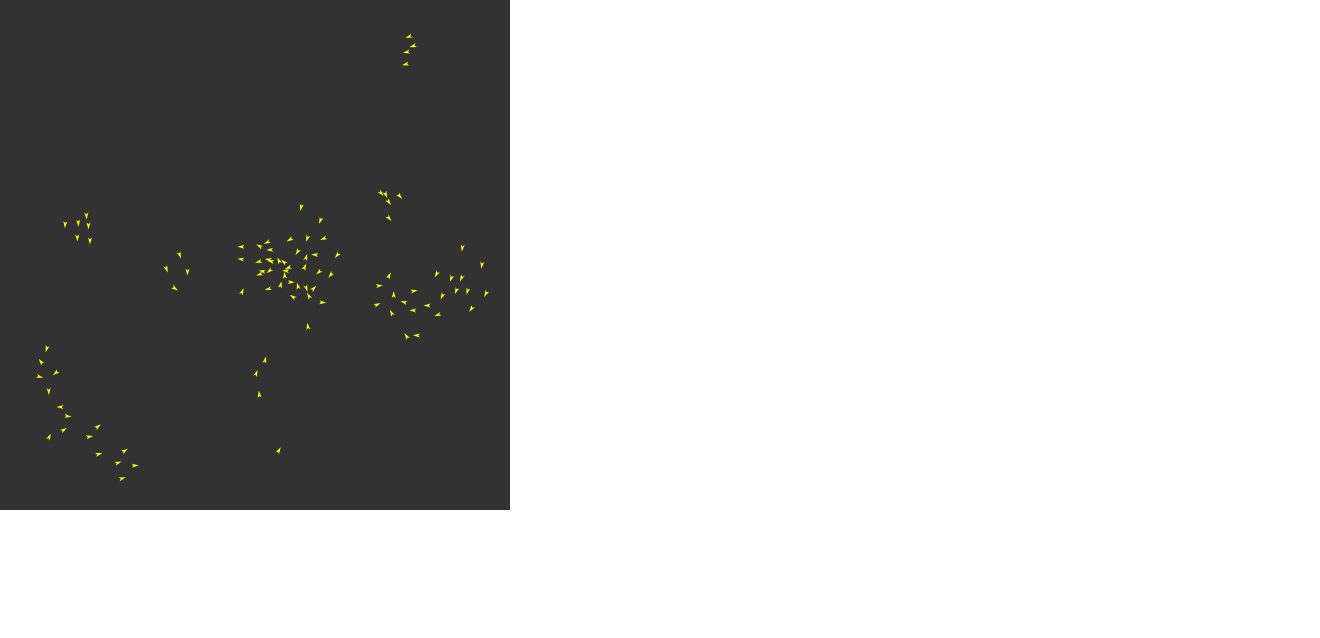
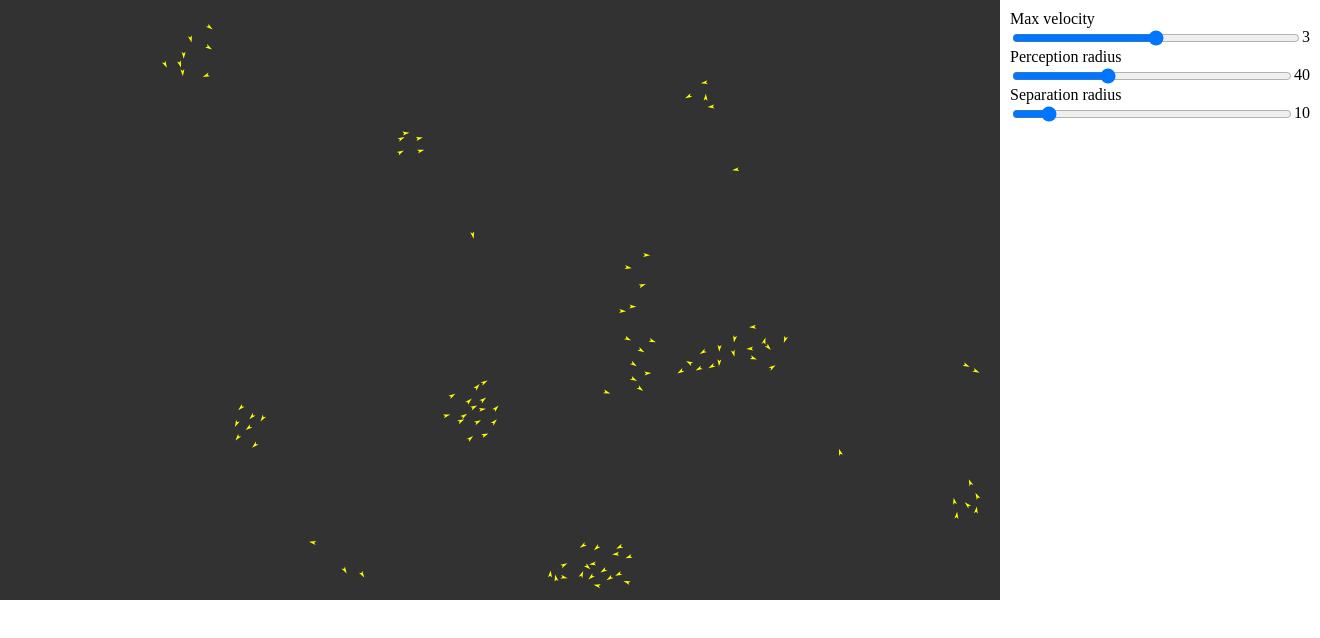
Before and after one commit to GabrielBucsan/boids, a plain HTML site: page index.html in a window 1280 px wide. Shown: the whole page, 1320 px wide, since content can reach past the window. Drawn offline with nearby package versions, Linux system fonts and the light colour scheme.

Commit message:
Changes to allow live modifications
Changes to allow live modifications

```diff
--- a/index.html
+++ b/index.html
@@ -13,6 +13,25 @@
     <script src="objects/boid.js"></script>
 </head>
 <body>
-    <canvas></canvas>
+    <div class="row">
+        <canvas></canvas>
+        <div class="column width-300px padding-10px">
+            <span>Max velocity</span>
+            <form oninput="maxVelOut.value = maxVel.valueAsNumber" class='row'>
+                <input type="range" name="maxVel" id="maxVel" min="1" max="5" value="3" class='fill-width'>
+                <output name="maxVelOut" for="maxVel">3</output>
+            </form>
+            <span>Perception radius</span>
+            <form oninput="percRadiusOut.value = percRadius.valueAsNumber" class='row'>
+                <input type="range" name="percRadius" id="percRadius" min="10" max="100" value="40" class='fill-width'>
+                <output name="percRadiusOut" for="percRadius">40</output>
+            </form>
+            <span>Separation radius</span>
+            <form oninput="sepRadiusOut.value = sepRadius.valueAsNumber" class='row'>
+                <input type="range" name="sepRadius" id="sepRadius" min="5" max="50" value="10" class='fill-width'>
+                <output name="sepRadiusOut" for="sepRadius">10</output>
+            </form>
+        </div>
+    </div>
 </body>
 </html>
--- a/main.css
+++ b/main.css
@@ -8,3 +8,27 @@ body{
     width: 100%;
     margin: 0;
 }
+
+.column, .row{
+    display: inline-flex;
+}
+
+.column{
+    flex-flow: column;
+}
+
+.row{
+    flex-flow: row;
+}
+
+.fill-width{
+    width: 100%;
+}
+
+.width-300px{
+    width: 300px;
+}
+
+.padding-10px{
+    padding: 10px;
+}
--- a/main.js
+++ b/main.js
@@ -1,10 +1,24 @@
 $(document).ready(()=>{
 
-    const canvas = new Canvas(510, 510);
+    const canvas = new Canvas(1000, 600);
     const c = canvas.context;
+
+    const maxVelSlider = $('#maxVel');
+    const percRadiusSlider = $('#percRadius');
+    const sepRadiusSlider = $('#sepRadius');
 
     const numBoids = 100;
     const boids = [];
+
+    const parameters = {
+        size: {
+            x: 7,
+            y: 4
+        }
+        ,maxVelocityMag: 3
+        ,perceptionRadius: 40
+        ,separationRadius: Math.random() * 10 + 10
+    };
 
     for (let i = 0; i < numBoids; i++) {
         boids.push(new Boid({
@@ -13,7 +27,8 @@ $(document).ready(()=>{
             sSize: {
                 x: canvas.size.x,
                 y: canvas.size.y
-            }
+            },
+            parameters: parameters
         }))
     }
 
@@ -29,4 +44,22 @@ $(document).ready(()=>{
         }
     })();
 
+    $('#maxVel').on('input', function () {
+        updateParameters();
+    });
+    $('#percRadius').on('input', function () {
+        updateParameters();
+    });
+    $('#sepRadius').on('input', function () {
+        updateParameters();
+    });
+
+    function updateParameters(){
+        for (let i = 0; i < boids.length; i++) {
+            boids[i].maxVelocityMag = Number(maxVelSlider[0].value);
+            boids[i].perceptionRadius = Number(percRadiusSlider[0].value);
+            boids[i].separationRadius = Math.random() * Number(sepRadiusSlider[0].value) + Number(sepRadiusSlider[0].value);
+        }
+    }
+
 });
--- a/objects/boid.js
+++ b/objects/boid.js
@@ -2,15 +2,13 @@ class Boid{
     constructor({
         position: position,
         context: context,
-        sSize: sSize
+        sSize: sSize,
+        parameters: parameters
     }){
-        this.size = {
-            x: 7,
-            y: 4
-        };
-        this.maxVelocityMag = 3;
-        this.perceptionRadius = 40;
-        this.separationRadius = Math.random() * 10 + 10;
+        this.size = parameters.size
+        this.maxVelocityMag = parameters.maxVelocityMag;
+        this.perceptionRadius = parameters.perceptionRadius;
+        this.separationRadius = parameters.separationRadius;
 
         this.c = context;
         this.position = position;
```
